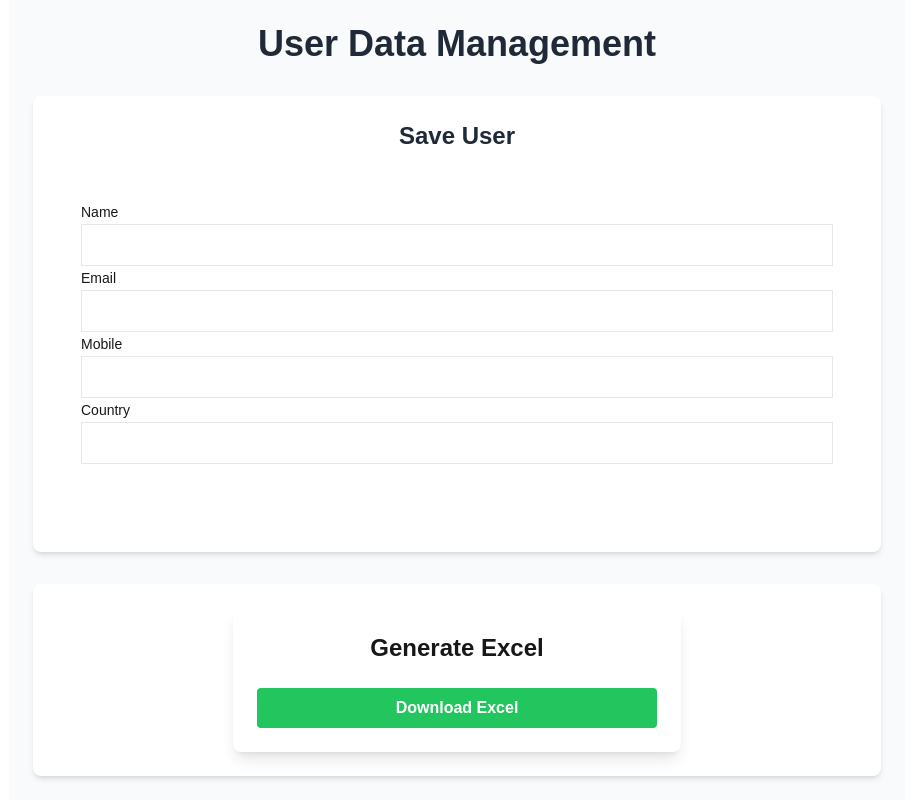
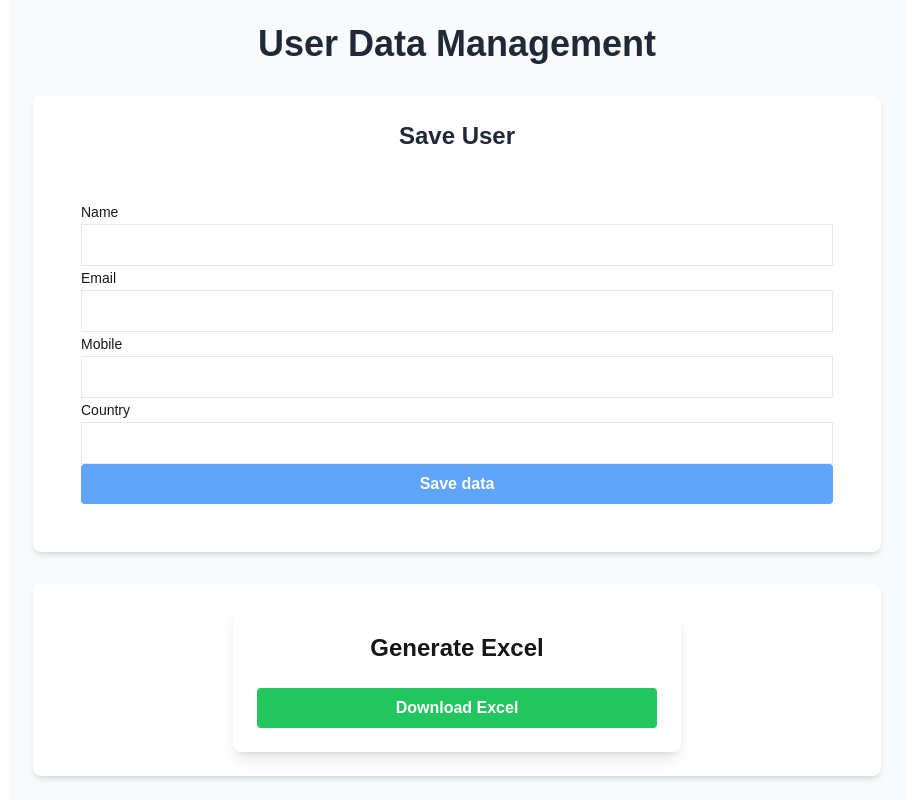
Before and after one commit to Elangosid/ExcelForm, a Next.js app: page / in a window 1280 px wide. Shown: the whole page, without its empty margins (183-1096 px from the left). Built offline with nearby package versions, Linux system fonts and the light colour scheme.

Commit message:
second commit

```diff
--- a/form/excelForm.tsx
+++ b/form/excelForm.tsx
@@ -79,7 +79,7 @@
                 </div>
                 <button
                     type="submit"
-                    className="w-full bg-blue-500 hover:bg-blue-700 text-white font-bold py-2 px-4 rounded focus:outline-none focus:shadow-outline transition duration-200"
+                    className="w-full bg-blue-400 hover:bg-blue-700 text-white font-bold py-2 px-4 rounded focus:outline-none focus:shadow-outline transition duration-200"
                 >
                     Save data
                 </button>
```
